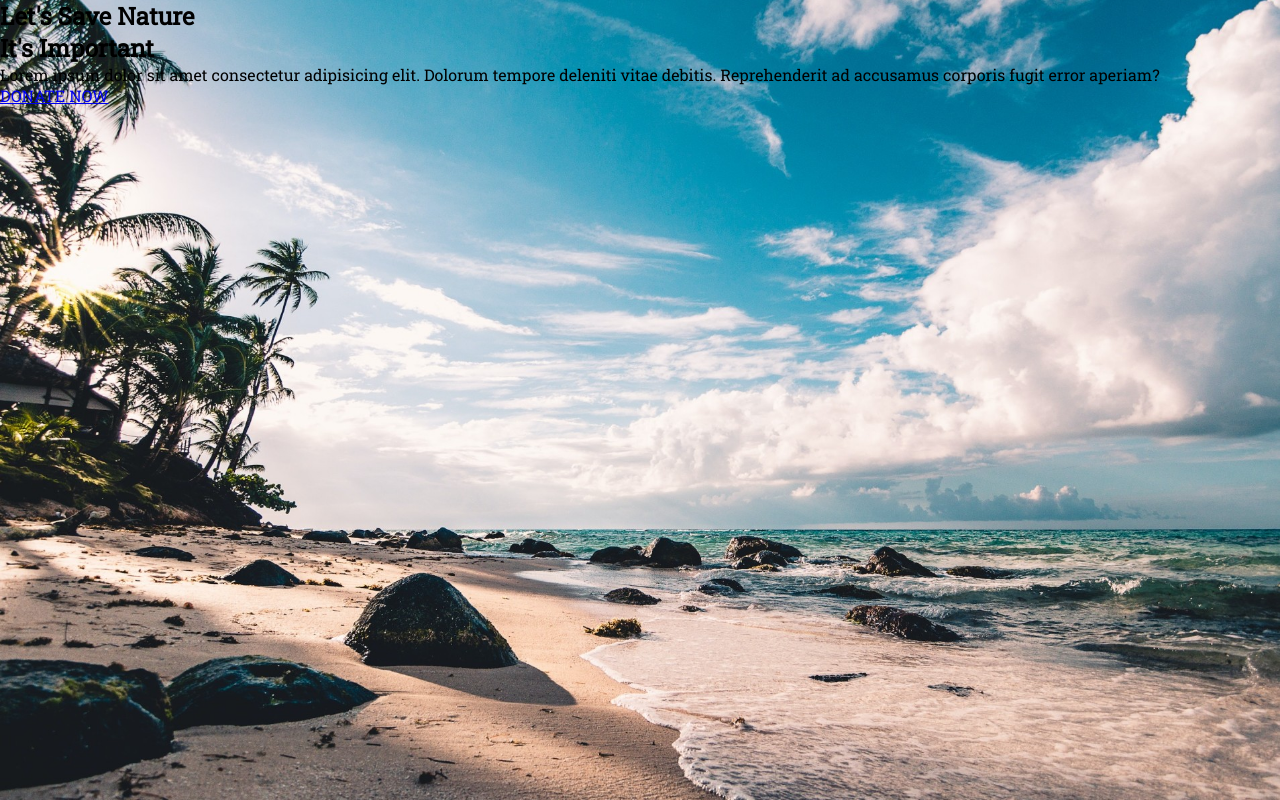
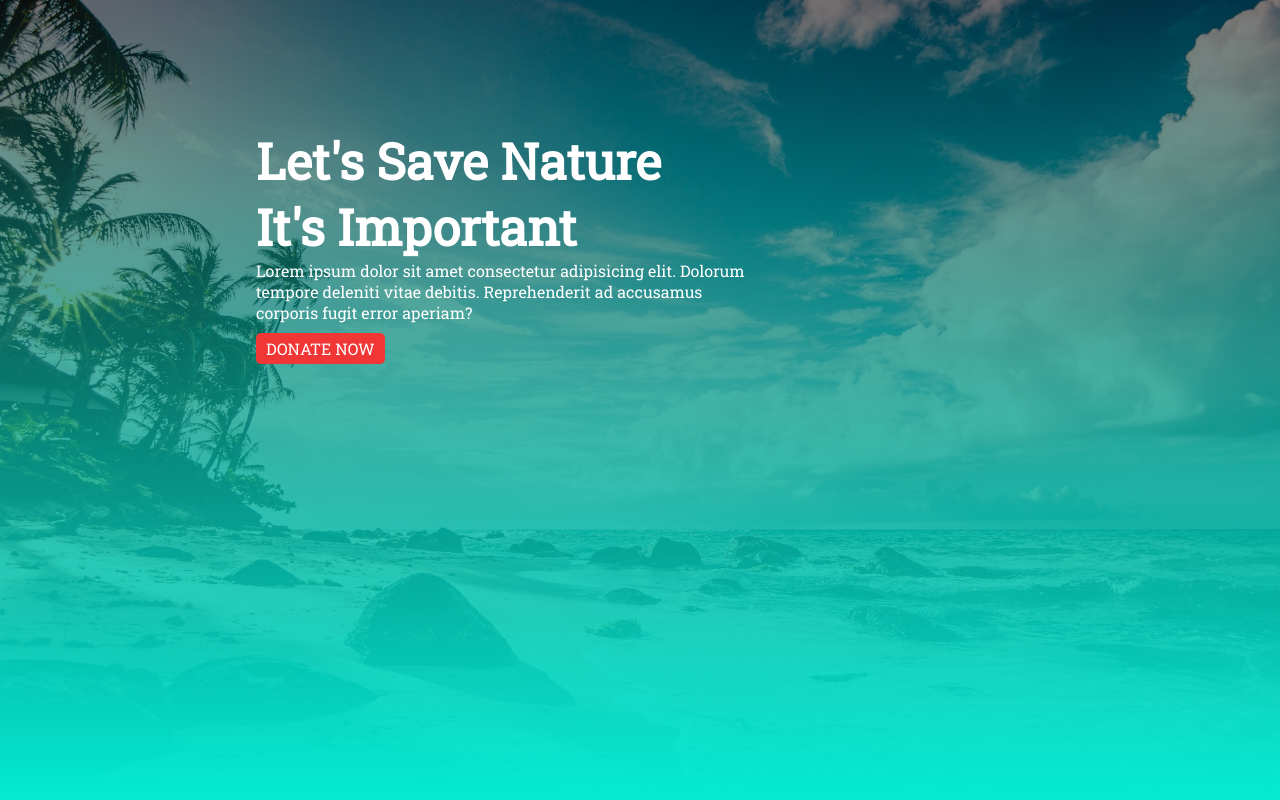
Before and after one commit to Sumankdatta/save-nature, a plain HTML site: page index.html in a window 1280 px wide. Drawn offline with Linux system fonts and the light colour scheme.

Commit message:
header-section

```diff
--- a/index.html
+++ b/index.html
@@ -19,7 +19,7 @@
             <p>Lorem ipsum dolor sit amet consectetur adipisicing elit. Dolorum tempore deleniti vitae debitis.
                 Reprehenderit ad
                 accusamus corporis fugit error aperiam?</p>
-            <a href="https://web.facebook.com/Suman.Datta.89/">DONATE NOW</a>
+            <a class="link-button" href="https://web.facebook.com/Suman.Datta.89/">DONATE NOW</a>
         </div>
     </section>
     <section>
--- a/style.css
+++ b/style.css
@@ -1,8 +1,8 @@
 body {
     font-family: 'Poppins', sans-serif;
     font-family: 'Roboto Slab', serif;
+}
 
-}
 
 * {
     margin: 0;
@@ -10,12 +10,39 @@ body {
 }
 
 .header-section {
-    background-image: url(image/beac.jpg);
+    background-image: linear-gradient(rgba(0, 0, 0, 0.5), #04ebd4), url(image/beac.jpg);
     background-position: center;
     background-size: cover;
     height: 100vh;
     width: 100%;
     background-repeat: no-repeat;
 
+}
+
+.header-div {
+    position: absolute;
+    color: white;
+    margin-left: 20%;
+    margin-right: 40%;
+    margin-top: 10%;
 
 }
+
+h1 {
+    font-size: 50px;
+}
+
+.link-button {
+    position: absolute;
+    text-decoration: none;
+    background-color: rgb(241, 54, 54);
+    color: white;
+    padding: 5px 10px;
+    margin-top: 10px;
+    border-radius: 5px;
+}
+
+.link-button:hover {
+    background-color: white;
+    color: red;
+}
```
